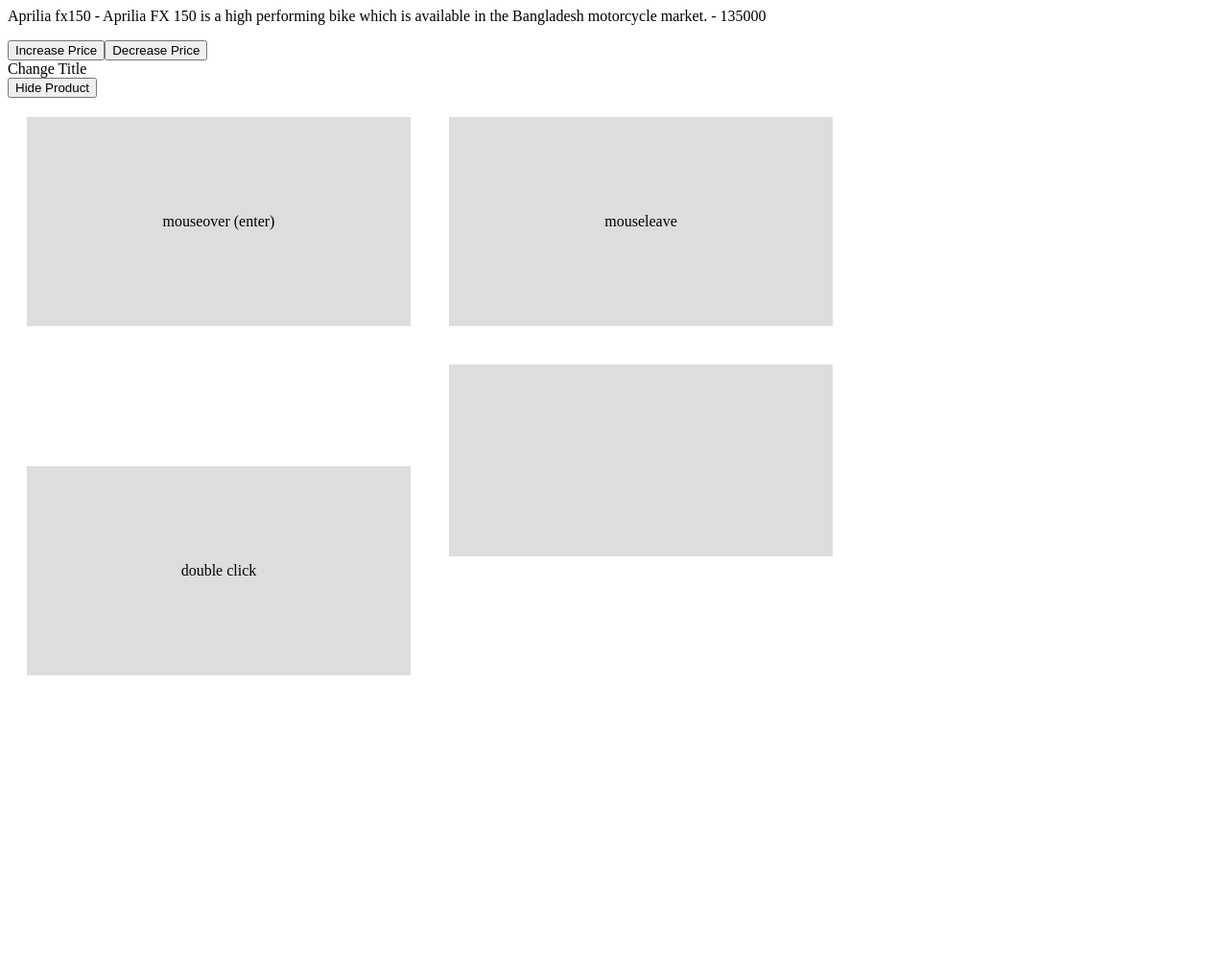
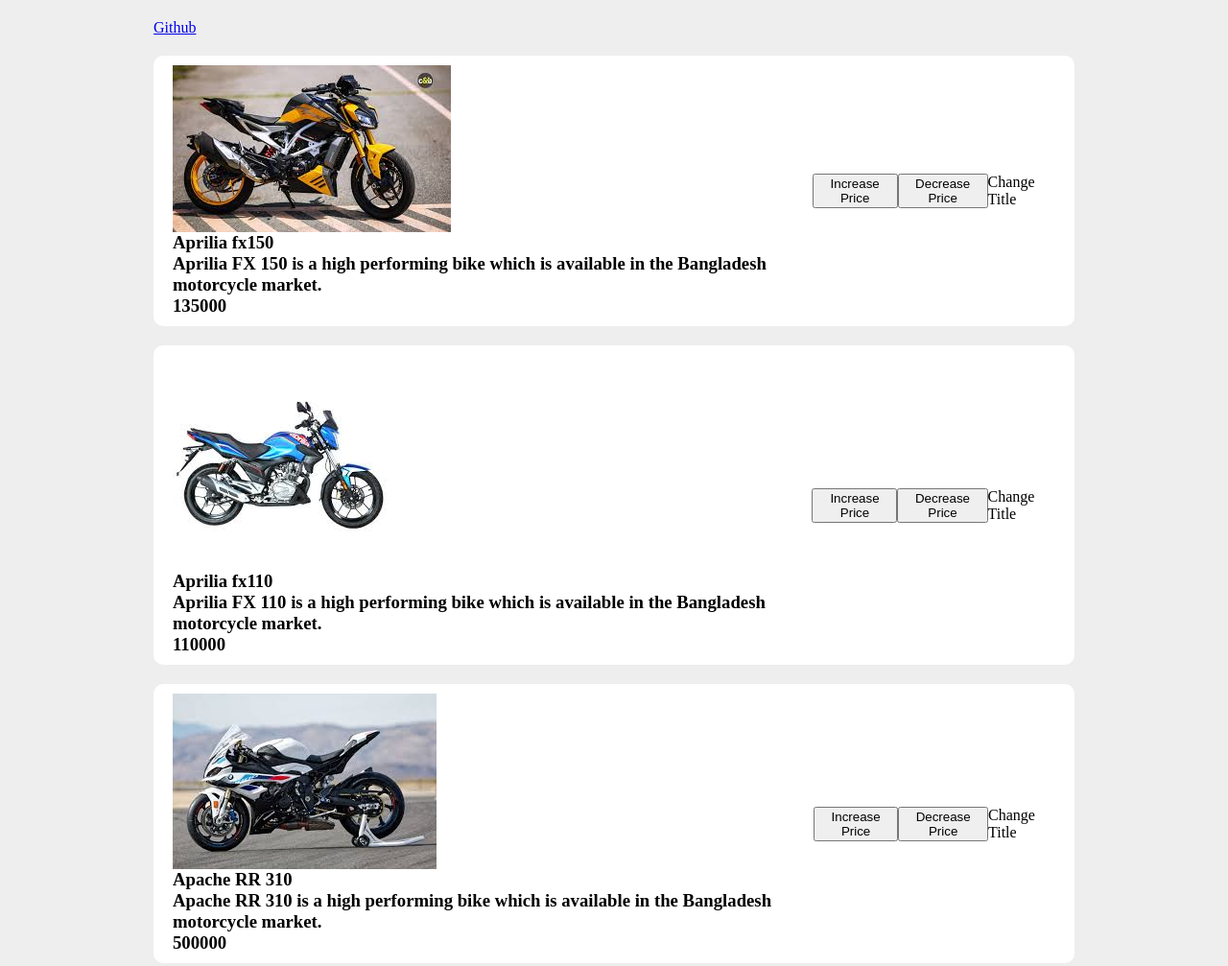
Before and after one commit to ShafwanHaque/Learning-Vue, a plain HTML site: page index.html in a window 1280 px wide. Shown: the top 1007 px of the page at 96% size. Before the commit the page ends 800 px from the top, so only its background shows below. Drawn offline with nearby package versions, Linux system fonts and the light colour scheme.

Commit message:
implement data binding

```diff
--- a/app.js
+++ b/app.js
@@ -1,38 +1,85 @@
 const app = Vue.createApp({
     data() {
         return {
-            title: "Aprilia fx150",
-            descrpition:
-                "Aprilia FX 150 is a high performing bike which is available in the Bangladesh motorcycle market.",
-            price: 135000.0,
+            url:'https://github.com/ShafwanHaque',
+            image:'',
+            bikes: [
+                {
+                    title: "Aprilia fx150",
+                    descrpition:
+                        "Aprilia FX 150 is a high performing bike which is available in the Bangladesh motorcycle market.",
+                    price: 135000.0,
+                    img:'assets/pic-1.jpeg',
+                    isFav:true
+                },
+                {
+                    title: "Aprilia fx110",
+                    descrpition:
+                        "Aprilia FX 110 is a high performing bike which is available in the Bangladesh motorcycle market.",
+                    price: 110000.0,
+                    img:'assets/pic-2.jpeg',
+                    isFav:false
+                },
+                {
+                    title: "Apache RR 310",
+                    descrpition:
+                        "Apache RR 310 is a high performing bike which is available in the Bangladesh motorcycle market.",
+                    price: 500000.0,
+                    img:'assets/pic-3.jpeg',
+                    isFav:true
+                },
+            ],
             showProduct: true,
+            showEvent: false,
+            x: 0,
+            y: 0,
         };
     },
     computed: {
-        formattedPrice() {
-            return this.price.toFixed(2) + " Tk.";
+        // Computed property to format price (assuming you want to show formatted prices for all bikes)
+        formattedPrices() {
+            return this.bikes.map((bike) => ({
+                ...bike,
+                formattedPrice: bike.price.toFixed(2) + " Tk.",
+            }));
         },
     },
     methods: {
         increasePrice() {
-            //this.price = this.price+1000;
-            this.price += 1000;
+            // Assuming you want to increase price of all bikes
+            this.bikes.forEach((bike) => {
+                bike.price += 1000;
+            });
         },
         decreasePrice() {
-            //this.price = this.price-1000;
-            this.price -= 1000;
+            // Assuming you want to decrease price of all bikes
+            this.bikes.forEach((bike) => {
+                bike.price -= 1000;
+            });
         },
         changeTitle(title) {
-            //this.title = 'Yahamah FZX150'
-            this.title = title;
+            // Example of changing title for all bikes
+            this.bikes.forEach((bike) => {
+                bike.title = title;
+            });
         },
         changeShowStatus() {
             this.showProduct = !this.showProduct;
         },
-        handleEvent(event) {
+        handleEvent(event, data) {
             console.log(event, event.type);
+            if (data) {
+                console.log(data);
+            }
         },
+        mouseMoveEvent(event) {
+            this.x = event.offsetX;
+            this.y = event.offsetY;
+            this.showEvent = !this.showEvent;
+        }
+
     },
+
 });
 
 app.mount("#app");
--- a/index.html
+++ b/index.html
@@ -2,9 +2,28 @@
     <head>
         <meta charset="UTF-8" />
         <meta name="viewport" content="width=device-width, initial-scale=1.0" />
-        <title>Document</title>
+        <title>Learning Vue.js</title>
         <script src="https://unpkg.com/vue@3.0.2/dist/vue.global.js"></script>
         <style>
+            body{
+                background: #eee;
+                max-width: 960px;
+                margin: 20px auto;
+            }
+            p, h3, ul{
+                margin: 0;
+                padding: 0;
+            }
+            li{
+                list-style-type: none;
+                background: #fff;
+                margin: 20px auto;
+                padding: 10px 20px;
+                border-radius: 10px;
+                display: flex;
+                align-items: center;
+                justify-content: space-between;
+            }
             .box {
                 padding: 100px 0;
                 width: 400px;
@@ -20,24 +39,50 @@
 
         <div id="app">
             <div v-if="showProduct">
-                <p>{{ title }} - {{ descrpition }} - {{ price }}</p>
-                <button v-on:click="increasePrice">Increase Price</button>
-                <button v-on:click="decreasePrice">Decrease Price</button>
-                <div @click="changeTitle('Suzuki Gixxer 150efi')">
-                    Change Title
-                </div>
+                <!-- attribut bind (v-bind) -->
+                <!-- <a v-bind:href="url">Github</a> -->
+                <a :href="url">Github</a>
+                <ul>
+                    <li v-for="bike in bikes" v-bind:class="{fav: bike.isFav}">
+                        <div>
+                            <img :src="bike.img" :alt="bike.title" />
+                            <h3>{{ bike.title}}</h3>
+                            <h3>{{ bike.descrpition}}</h3>
+                            <h3>{{ bike.price}}</h3>
+                        </div>
+                        <button v-on:click="increasePrice">
+                            Increase Price
+                        </button>
+                        <button v-on:click="decreasePrice">
+                            Decrease Price
+                        </button>
+                        <div @click="changeTitle('Suzuki Gixxer 150efi')">
+                            Change Title
+                        </div>
+                    </li>
+                </ul>
             </div>
-
             <button @click="changeShowStatus">
                 <span v-if="showProduct">Hide Product</span>
                 <span v-else>Show Product</span>
             </button>
+
             <br />
-            <!-- mouse event -->
-            <div class="box" @mouseover="handleEvent">mouseover (enter)</div>
+            <!-- mouse event (v-event - @)-->
+            <div class="box" @mouseover="handleEvent($event, 5)">
+                mouseover (enter)
+            </div>
             <div class="box" @mouseleave="handleEvent">mouseleave</div>
             <div class="box" @dblclick="handleEvent">double click</div>
-            <div class="box"></div>
+            <div class="box" @mousemove="mouseMoveEvent">
+                position: X-{{ x }} Y-{{ y }}
+                <!-- <span v-if="showEvent">
+                    position: X-{{ x }} Y-{{ y }}
+                </span>
+                <span else>
+                    position: X-u Y- u
+                </span> -->
+            </div>
         </div>
         <script src="app.js"></script>
     </body>
```
Also changed, not shown: assets/pic-1.jpeg (added), assets/pic-2.jpeg (added), assets/pic-3.jpeg (added).
